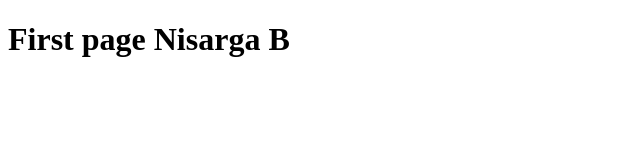
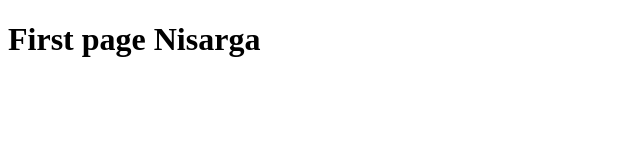
Before and after one commit to nisargab2021-alt/First-repo, a plain HTML site: page index.html in a window 1280 px wide. Shown: the full height of the page, 0-640 px from the left. Drawn offline with Linux system fonts and the light colour scheme.

Commit message:
removed b

```diff
--- a/index.html
+++ b/index.html
@@ -6,6 +6,6 @@
     <title>sample page</title>
 </head>
 <body>
-    <h1>First page Nisarga B </h1>
+    <h1>First page Nisarga  </h1>
 </body>
 </html>
```
